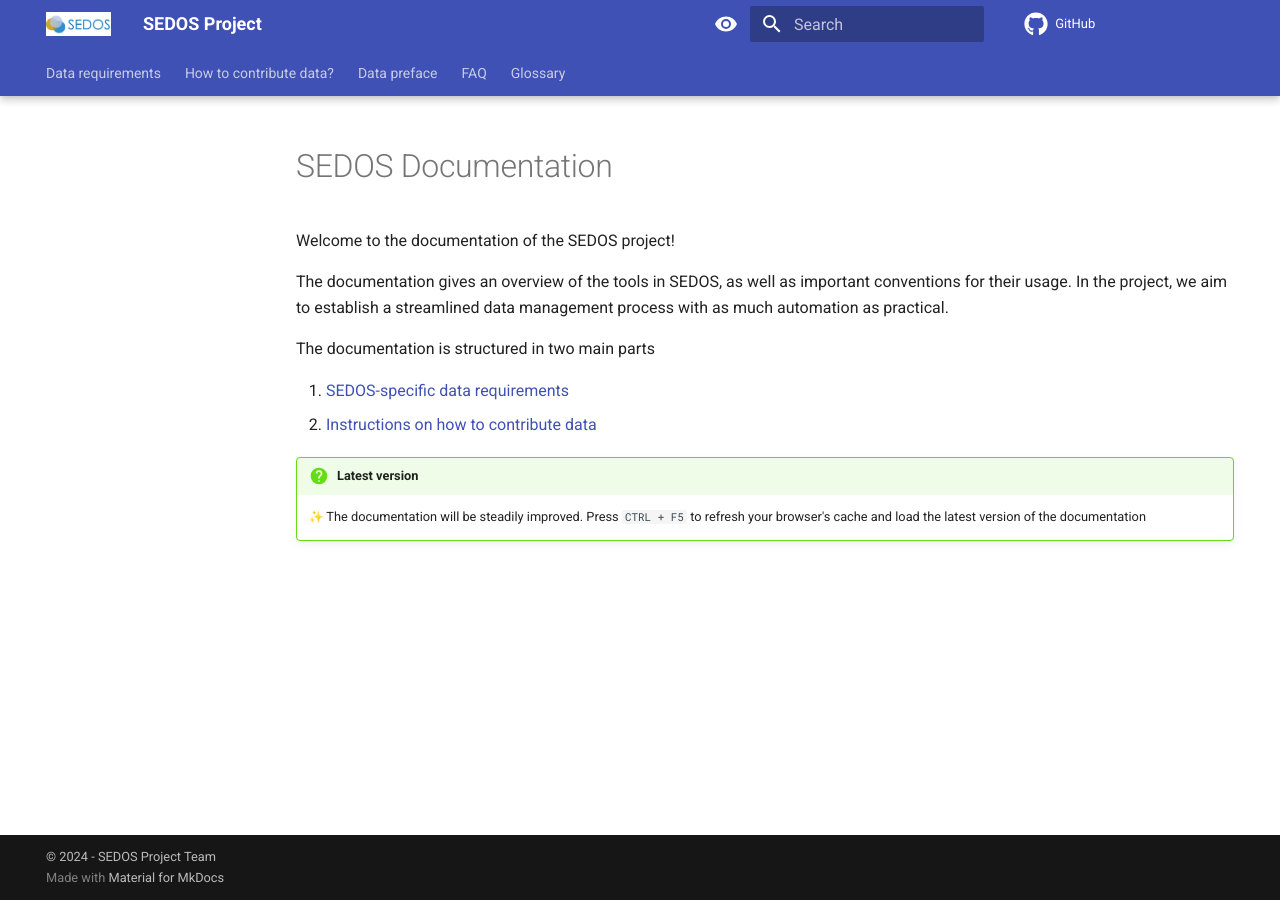
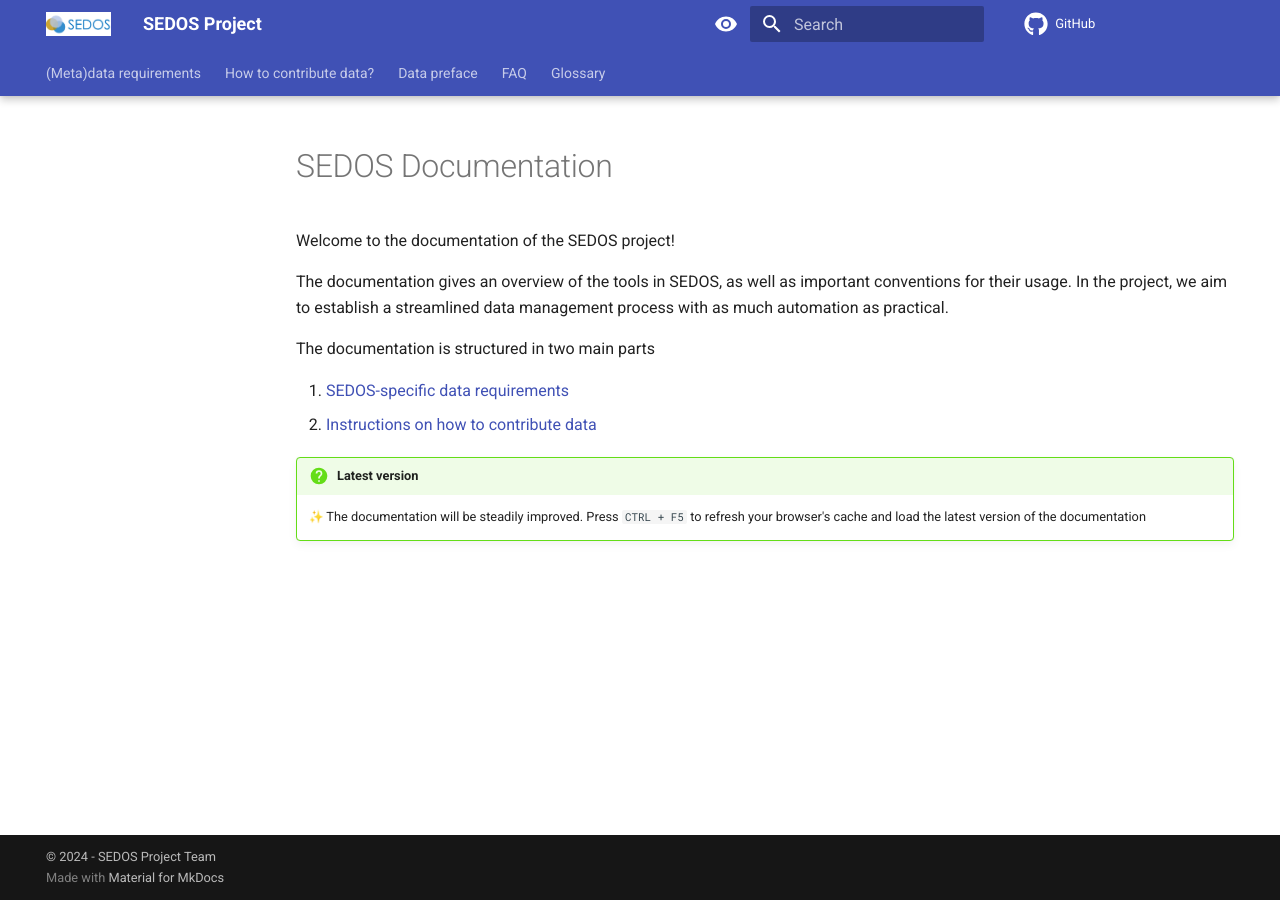
Before and after one commit to sedos-project/organization, an MkDocs documentation site: the page built from docs/index.md, in a window 1280 px wide. Built offline with MkDocs 1.6.1 and Material for MkDocs 9.7.7, drawn with Linux system fonts in a browser that asks for light colours; emoji names are drawn with the system emoji font; comment, search, counter and statistics services are not loaded.

Commit message:
Rename section

```diff
--- a/mkdocs.yml
+++ b/mkdocs.yml
@@ -1,7 +1,7 @@
 site_name: SEDOS Project
 
 nav:
-    - 'Data requirements':
+    - '(Meta)data requirements':
        - 'Overview': 'data_requirements/overview.md'
        - 'Data': 'data_requirements/input_data.md'
        #- 'Nomenclature': 'data_requirements/nomenclature.md'
```
